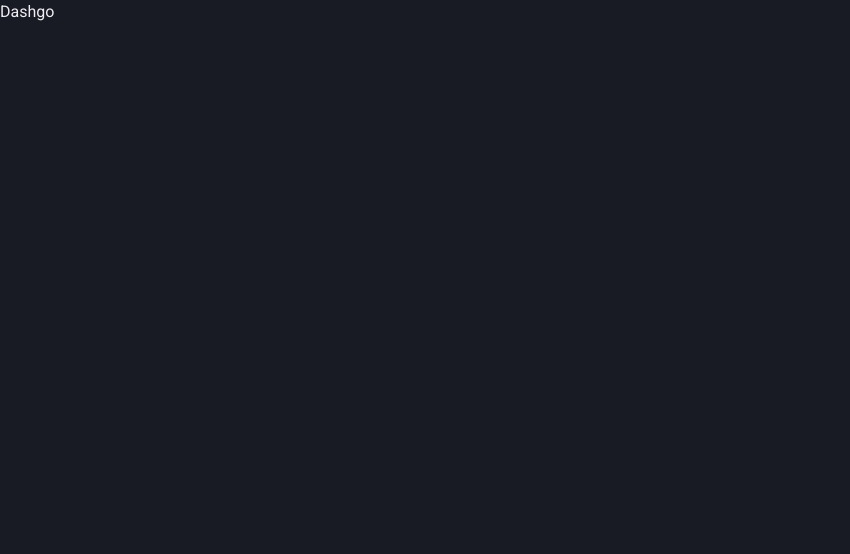
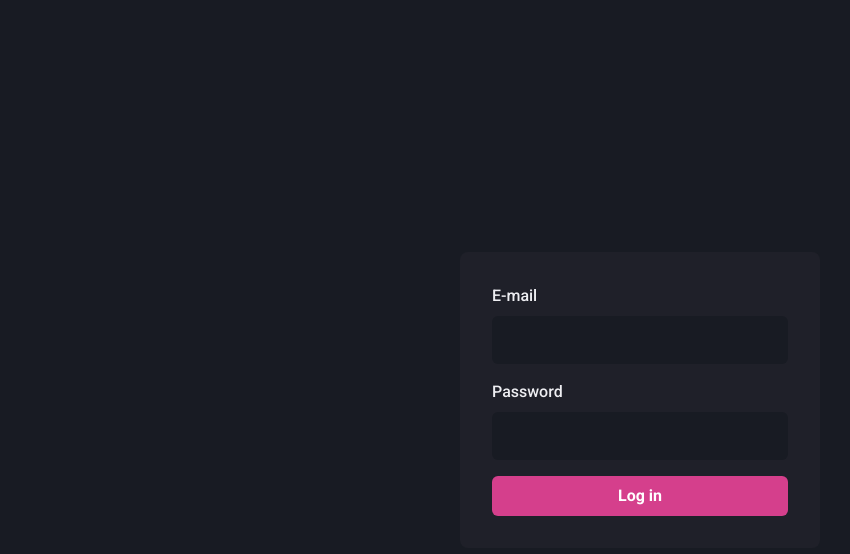
Before and after one commit to GuiRamos7/dashgo, a Next.js app: page / in a window 1280 px wide. Shown: the top 554 px of the page, without its empty margins (0-850 px from the left). Built offline with nearby package versions, Linux system fonts and the light colour scheme.

Commit message:
creating login page

```diff
--- a/src/pages/index.tsx
+++ b/src/pages/index.tsx
@@ -1,3 +1,63 @@
+import {
+  Button,
+  Flex,
+  Input,
+  Stack,
+  FormLabel,
+  FormControl,
+} from '@chakra-ui/react';
+
 export default function Home() {
-  return <h1>Dashgo</h1>;
+  return (
+    <Flex w='100vw' h='100vh' align='center' justify='center'>
+      <Flex
+        as='form'
+        w='100%'
+        maxW='360px'
+        bg='gray.800'
+        p='8'
+        borderRadius='8'
+        flexDir='column'
+      >
+        <Stack spacing='4'>
+          <FormControl>
+            <FormLabel htmlFor='email'>E-mail</FormLabel>
+            <Input
+              name='email'
+              id='email'
+              bgColor='gray.900'
+              focusBorderColor='pink.500'
+              variant='filled'
+              size='lg'
+              _hover={{
+                bgColor: 'gray.900',
+              }}
+              type='email'
+              isRequired
+            />
+          </FormControl>
+
+          <FormControl>
+            <FormLabel htmlFor='password'>Password</FormLabel>
+            <Input
+              name='password'
+              id='password'
+              bgColor='gray.900'
+              focusBorderColor='pink.500'
+              variant='filled'
+              size='lg'
+              _hover={{
+                bgColor: 'gray.900',
+              }}
+              type='password'
+              isRequired
+            />
+          </FormControl>
+        </Stack>
+        <Button type='submit' mt='4' colorScheme='pink'>
+          Log in
+        </Button>
+      </Flex>
+    </Flex>
+  );
 }
```
